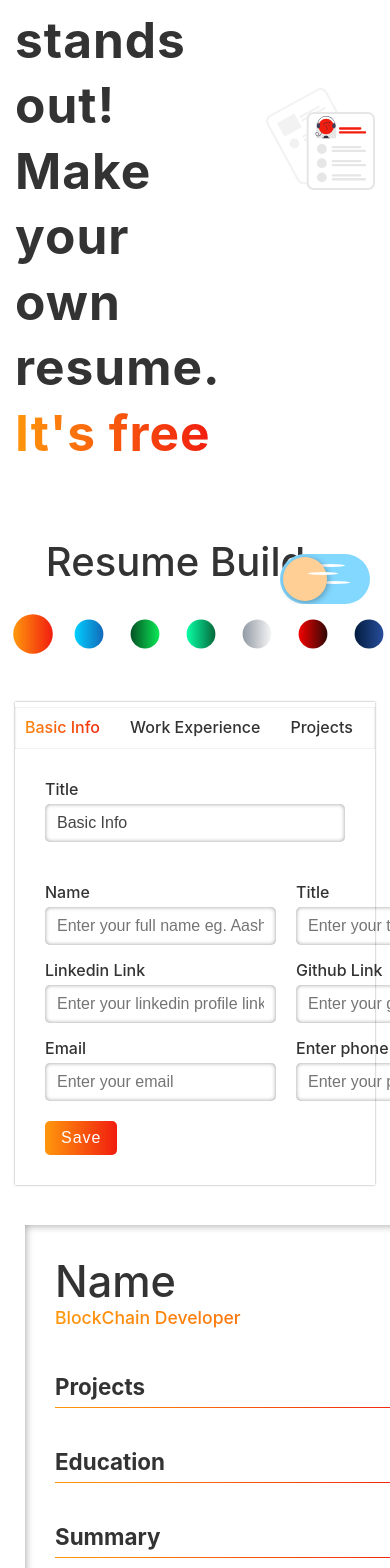
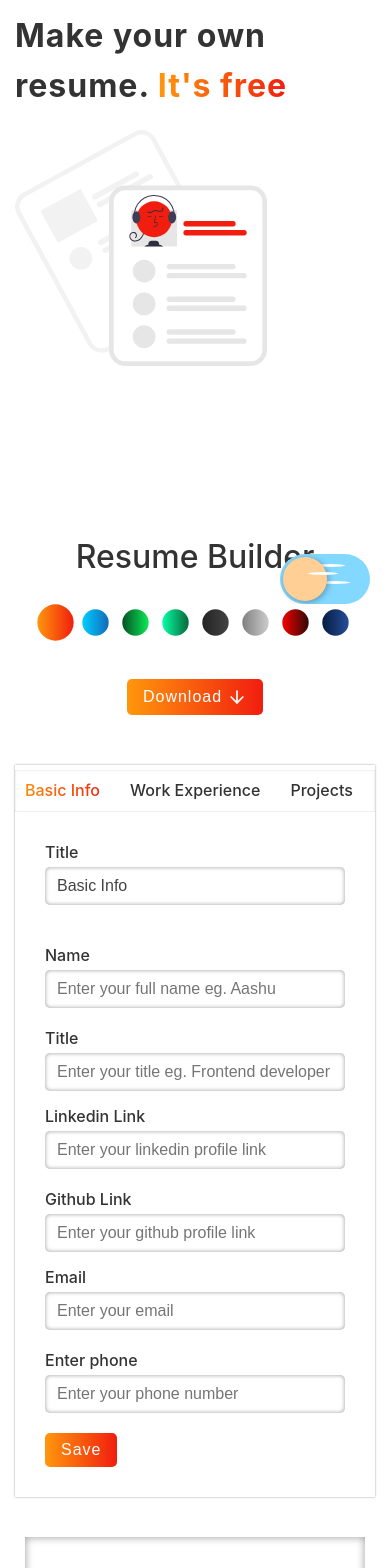
Before and after one commit to abdoelazizgamal/cv-builder, a React (Create React App) app: page / in a window 390 px wide. Shown: the part 220-1788 px from the top of the page. Built offline with nearby package versions, Linux system fonts and the light colour scheme.

Commit message:
responsive

```diff
--- a/src/App.css
+++ b/src/App.css
@@ -11,6 +11,46 @@
   background: #232323;
   color: #fff;
 }
+::-webkit-scrollbar {
+  box-shadow: -3rem 0 3rem -2rem #000;
+  background: linear-gradient(to right, #111, #262626);
+  width: 7px;
+}
+::-webkit-scrollbar-thumb {
+  background-image: linear-gradient(
+    to bottom,
+    var(--first-color),
+    var(--second-color)
+  );
+  border-radius: 50px;
+}
+[draggable="true"] {
+  cursor: move;
+}
+#pdf-print {
+  width: fit-content;
+  padding: 10px;
+  margin: 0 auto;
+  /* background:  #333; */
+}
+.overflow-hidden {
+  overflow: hidden;
+}
+.light .App {
+  background-color: #fff;
+  color: #333;
+}
+
+.light::-webkit-scrollbar {
+  box-shadow: inset 0 0 2px rgba(0, 0, 0, 0.2);
+  background: linear-gradient(to right, #ddd, #e8e8e8);
+  width: 7px;
+}
+.light .inputs .input {
+  color: #444;
+  box-shadow: inset 0 0 4px rgba(0, 0, 0, 0.4);
+}
+
 .light .heading {
   color: #333;
 }
@@ -29,3 +69,8 @@
 .light .links .link svg {
   color: #333;
 }
+@media (max-width: 800px) {
+  #pdf-print {
+    width: 100%;
+  }
+}
--- a/src/components/Body/Body.jsx
+++ b/src/components/Body/Body.jsx
@@ -30,12 +30,14 @@ const Body = () => {
         link.href = image;
         link.download = "cv.jpeg";
         link.click();
-        document.body.classList.remove("overflow-hidden");
+
         return image;
       });
       video.srcObject = stream;
     } catch (error) {
       alert("Failed to capture screenshot!");
+    } finally {
+      document.body.classList.remove("overflow-hidden");
     }
   };
   useEffect(() => {
--- a/src/components/Body/Body.module.css
+++ b/src/components/Body/Body.module.css
@@ -75,3 +75,21 @@
   gap: 30px;
   width: 100%;
 }
+@media (max-width: 768px) {
+  .toolbar {
+    flex-direction: column;
+    justify-content: flex-start;
+  }
+}
+@media (max-width: 500px) {
+  .heading {
+    font-size: 2rem;
+  }
+  .colors {
+    gap: 7px;
+  }
+  .colors .color {
+    width: 33px;
+    height: 33px;
+  }
+}
--- a/src/components/Editor/Editor.module.css
+++ b/src/components/Editor/Editor.module.css
@@ -20,7 +20,12 @@
   /* box-shadow: 0rem 0 5rem -1rem #000; */
   box-shadow: inset 0rem 0 5rem -1rem #111;
 }
-
+.header::-webkit-scrollbar {
+  box-shadow: inherit;
+  background: inherit;
+  width: inherit;
+  height: 7px;
+}
 /* .header::-webkit-scrollbar {
   height: 7px;
 }
@@ -163,3 +168,11 @@
 .body button:active {
   transform: translateY(2px);
 }
+@media (max-width: 768px) {
+  .detail .row {
+    flex-wrap: wrap;
+  }
+  .detail .row > div {
+    flex: 1 0 100%;
+  }
+}
--- a/src/components/Header/Header.module.css
+++ b/src/components/Header/Header.module.css
@@ -40,3 +40,24 @@
 .right img {
   width: 70%;
 }
+@media (max-width: 1024px) {
+  .container > div {
+    width: 100%;
+  }
+  .heading {
+    font-size: 2rem;
+    max-width: 100%;
+    line-height: 3.1rem;
+  }
+}
+@media (max-width: 790px) {
+  .container {
+    flex-direction: column;
+    justify-content: center;
+    align-items: center;
+    gap: 20px;
+  }
+  .right {
+    justify-content: flex-start;
+  }
+}
--- a/src/components/Resume/Resume.module.css
+++ b/src/components/Resume/Resume.module.css
@@ -177,3 +177,19 @@
 .hidden {
   display: none;
 }
+@media (max-width: 800px) {
+  .container {
+    min-width: auto;
+    width: 100%;
+  }
+}
+@media (max-width: 768px) {
+  .main {
+    flex-wrap: wrap;
+  }
+  .main .col1,
+  .main .col2 {
+    width: 100%;
+    flex-basis: 100%;
+  }
+}
--- a/src/index.css
+++ b/src/index.css
@@ -16,42 +16,13 @@ body {
   padding: 0;
   box-sizing: border-box;
 }
-::-webkit-scrollbar {
-  box-shadow: -3rem 0 3rem -2rem #000;
-  background: linear-gradient(to right, #111, #262626);
-  width: 7px;
+input[type="date"]::-webkit-calendar-picker-indicator {
+  color: rgba(0, 0, 0, 0);
+  opacity: 1;
+  display: block;
+  background: url(https://mywildalberta.ca/images/GFX-MWA-Parks-Reservations.png)
+    no-repeat;
+  width: 20px;
+  height: 20px;
+  border-width: thin;
 }
-::-webkit-scrollbar-thumb {
-  background-image: linear-gradient(
-    to bottom,
-    var(--first-color),
-    var(--second-color)
-  );
-  border-radius: 50px;
-}
-[draggable="true"] {
-  cursor: move;
-}
-#pdf-print {
-  width: fit-content;
-  padding: 10px;
-  margin: 0 auto;
-  /* background:  #333; */
-}
-.overflow-hidden {
-  overflow: hidden;
-}
-.light .App {
-  background-color: #fff;
-  color: #333;
-}
-
-.light::-webkit-scrollbar {
-  box-shadow: inset 0 0 2px rgba(0, 0, 0, 0.2);
-  background: linear-gradient(to right, #ddd, #e8e8e8);
-  width: 7px;
-}
-.light .inputs .input {
-  color: #444;
-  box-shadow: inset 0 0 4px rgba(0, 0, 0, 0.4);
-}
--- a/src/utils/constants.js
+++ b/src/utils/constants.js
@@ -4,7 +4,8 @@ export const colors = [
   ["#00cfff", "#1369b9"],
   ["#045124", "#0ce956"],
   ["#08ffa6", "#06673a"],
-  ["#929aa4", "#f6f6f6"],
+  ["#232323", "#444"],
+  ["#808080", "#ccc"],
   ["#f40000", "#300906"],
   ["#031d3f", " #274d9b"],
 ];
```
